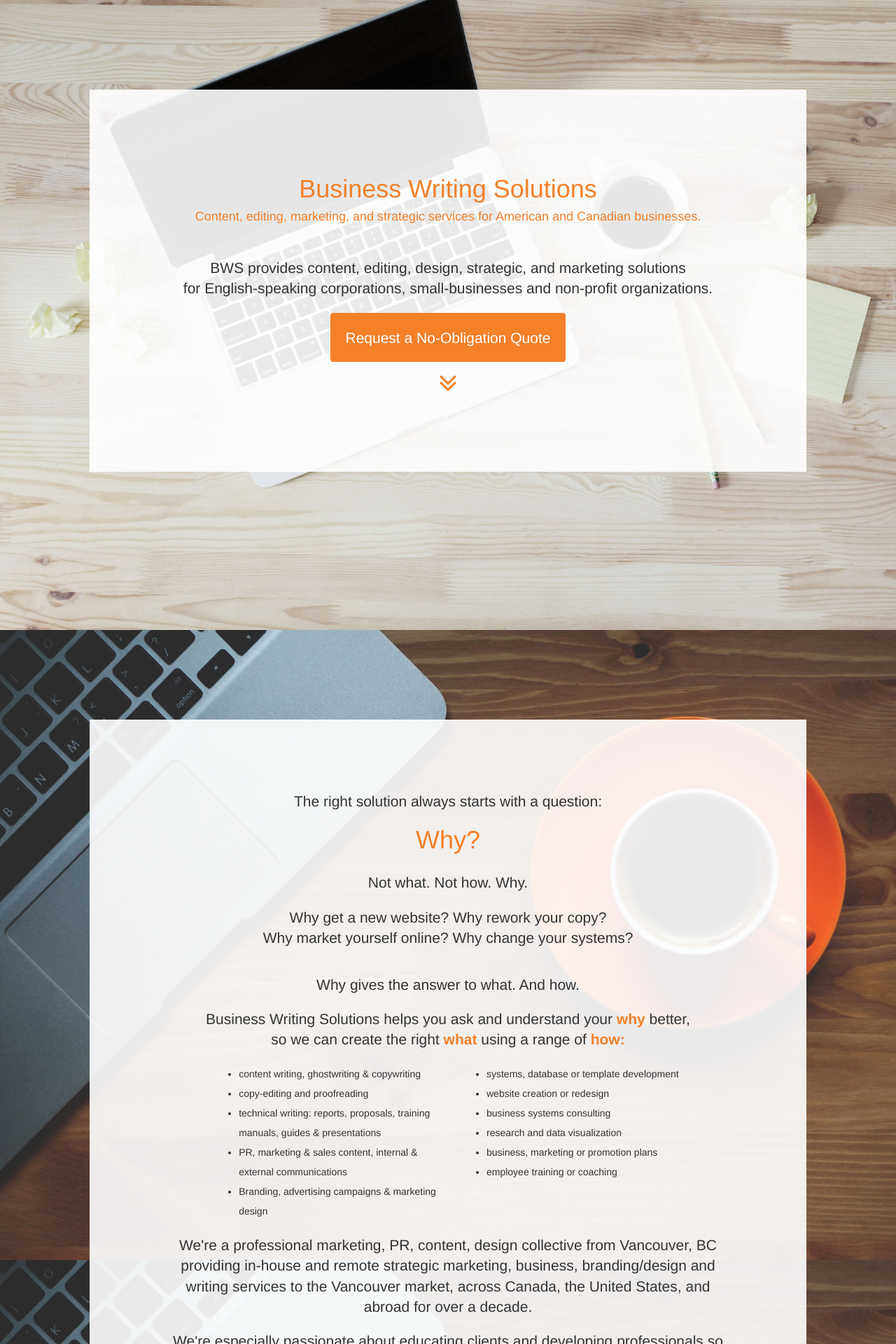
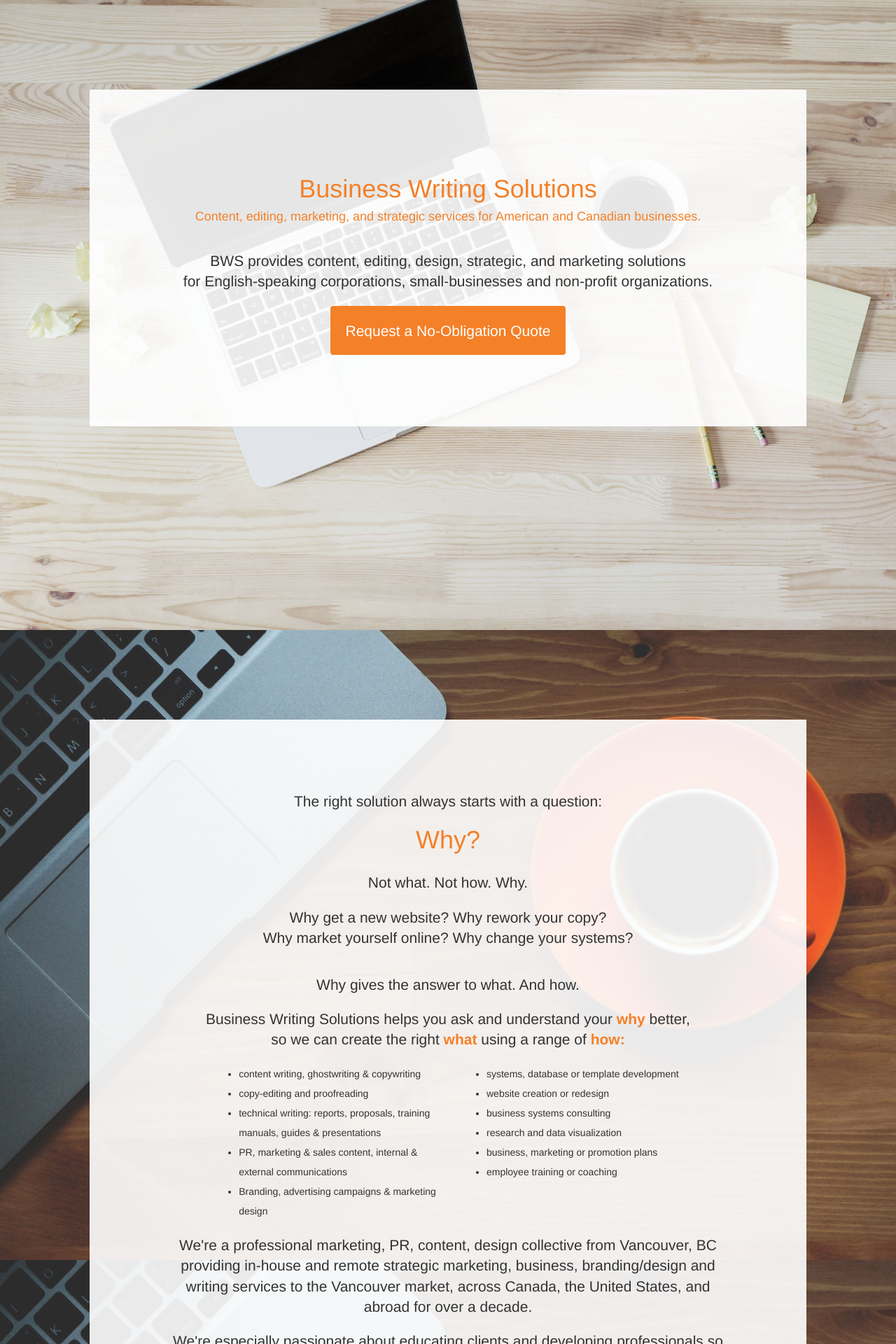
Before and after one commit to kaiewiggins/businesswriting, a Jekyll site: the page built from index.html, in a window 1280 px wide. Shown: the top 1920 px of the page at 70% size. Built offline with Jekyll 4.4.1, drawn with Linux system fonts in a browser that asks for light colours; nearby versions of some CDN libraries.

Commit message:
Update index.html

```diff
--- a/index.html
+++ b/index.html
@@ -13,11 +13,8 @@ title: US and Canadian Business Writing Solutions
         <a href="https://ca.linkedin.com/in/kaiedesign" target="_blank"><i class="fa fa-linkedin" style="color: #f48028;"></i></a>&nbsp;&nbsp;&nbsp;
 <a href="mailto:kaie.web@gmail.com" target="_blank"><i class="fa fa-envelope" style="color: #f48028;"></i></a>&nbsp;&nbsp;&nbsp;
           </p></div>-->
-            <p></p>
           <p class="lead">BWS provides content, editing, design, strategic, and marketing solutions<br> for English-speaking corporations, small-businesses and non-profit organizations.</p>
  <a role="button" class="btn btn-primary mx-auto d-block" style="background-color: #f48028; border: none; color: white; text-align: center; text-decoration: none; padding: 1.5em 1.5em 0em 1.5em" alt="Request a No-Obligation Quote" href="#contactme"><div class="lead">Request a No-Obligation Quote</div></a>
-            <p></p>
-		<i class="fa fa-angle-double-down" style="color: #f48028;  font-size: 3em; padding: 1.5em 0em -1.5em 0em"></i>
         </div><!--close text-center-->
 </div><!--close first background img-->
 
```
